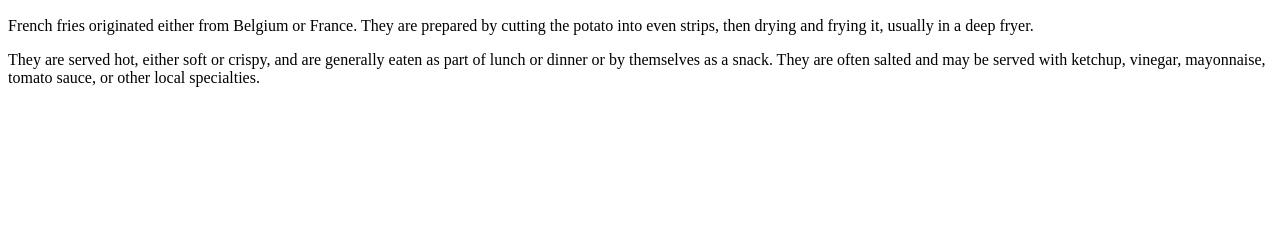
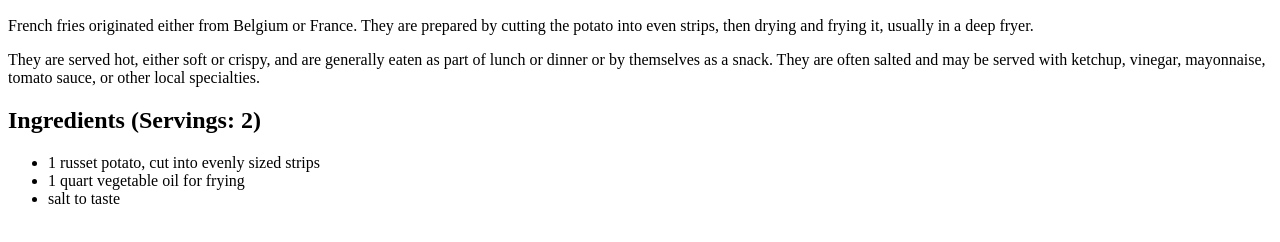
Before and after one commit to snc-hi/odin-recipes, a plain HTML site: page recipes/french-fries.html in a window 1280 px wide. Shown: the part 434-676 px from the top of the page. Drawn offline with Linux system fonts and the light colour scheme.

Commit message:
List all ingredients needed to make french-fries

```diff
--- a/recipes/french-fries.html
+++ b/recipes/french-fries.html
@@ -24,5 +24,11 @@
       and may be served with ketchup, vinegar, mayonnaise, tomato sauce, or
       other local specialties.
     </p>
+    <h2>Ingredients (Servings: 2)</h2>
+    <ul>
+      <li>1 russet potato, cut into evenly sized strips</li>
+      <li>1 quart vegetable oil for frying</li>
+      <li>salt to taste</li>
+    </ul>
   </body>
 </html>
```
